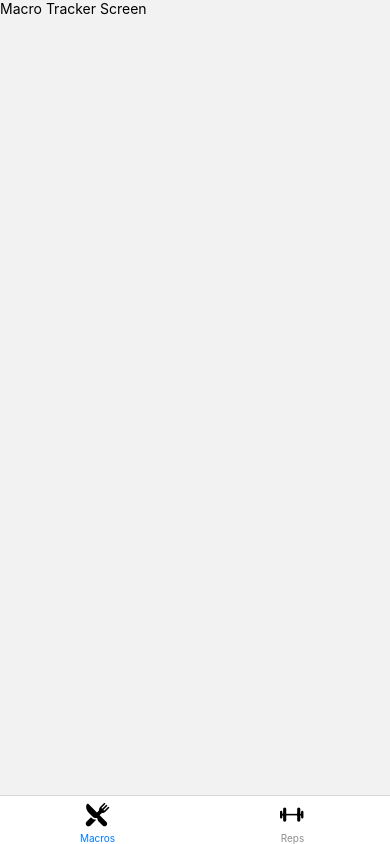
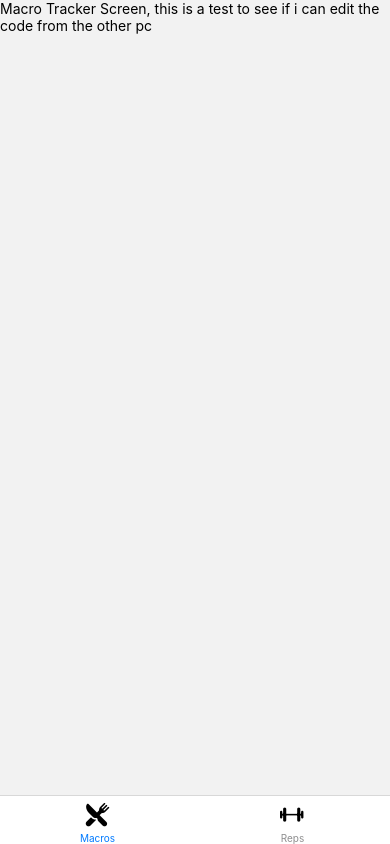
Before and after one commit to NaDeans/GymTracker, a React Native app: screen /Macros in a window 390 px wide. Built offline with nearby package versions, Linux system fonts and the light colour scheme.

Commit message:
github push/pull test

```diff
--- a/src/screens/macroTrackerScreen.js
+++ b/src/screens/macroTrackerScreen.js
@@ -4,7 +4,7 @@
 export default function MacroTrackerScreen() {
   return (
     <View>
-      <Text>Macro Tracker Screen</Text>
+      <Text>Macro Tracker Screen, this is a test to see if i can edit the code from the other pc</Text>
     </View>
   );
 }
```
